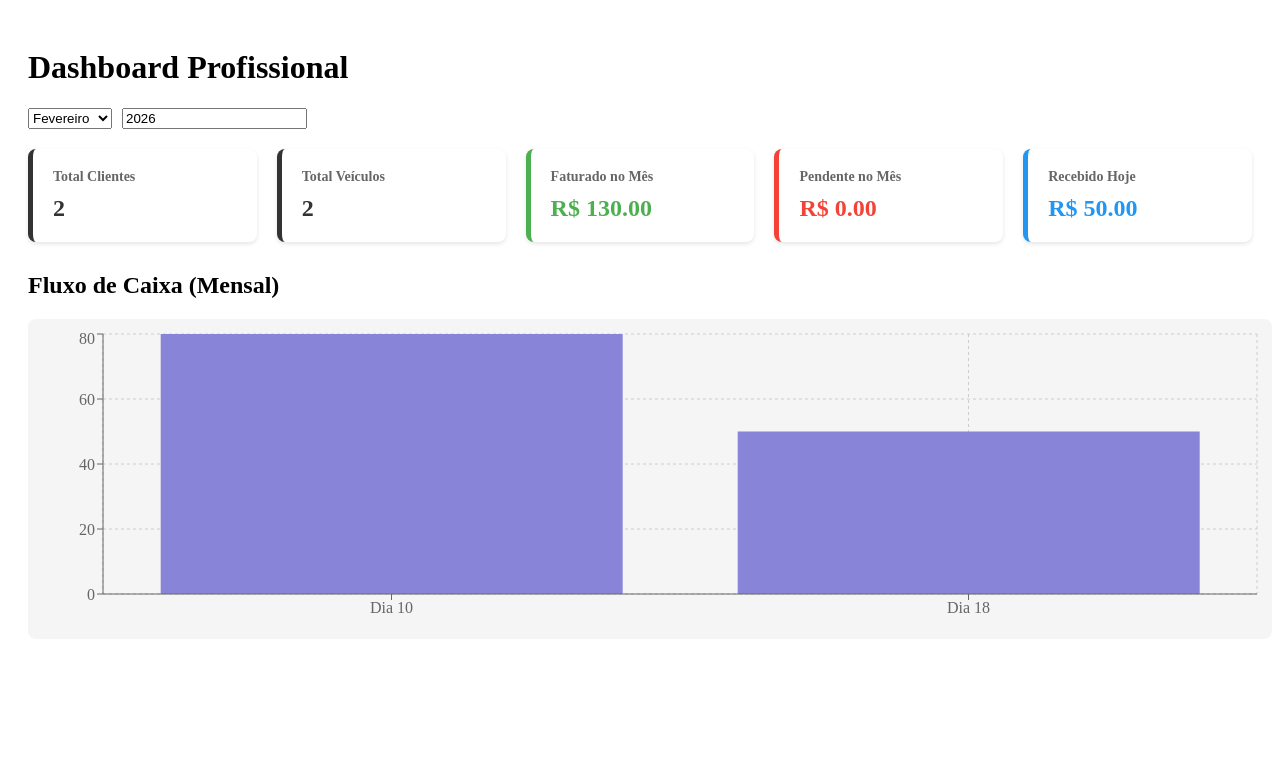
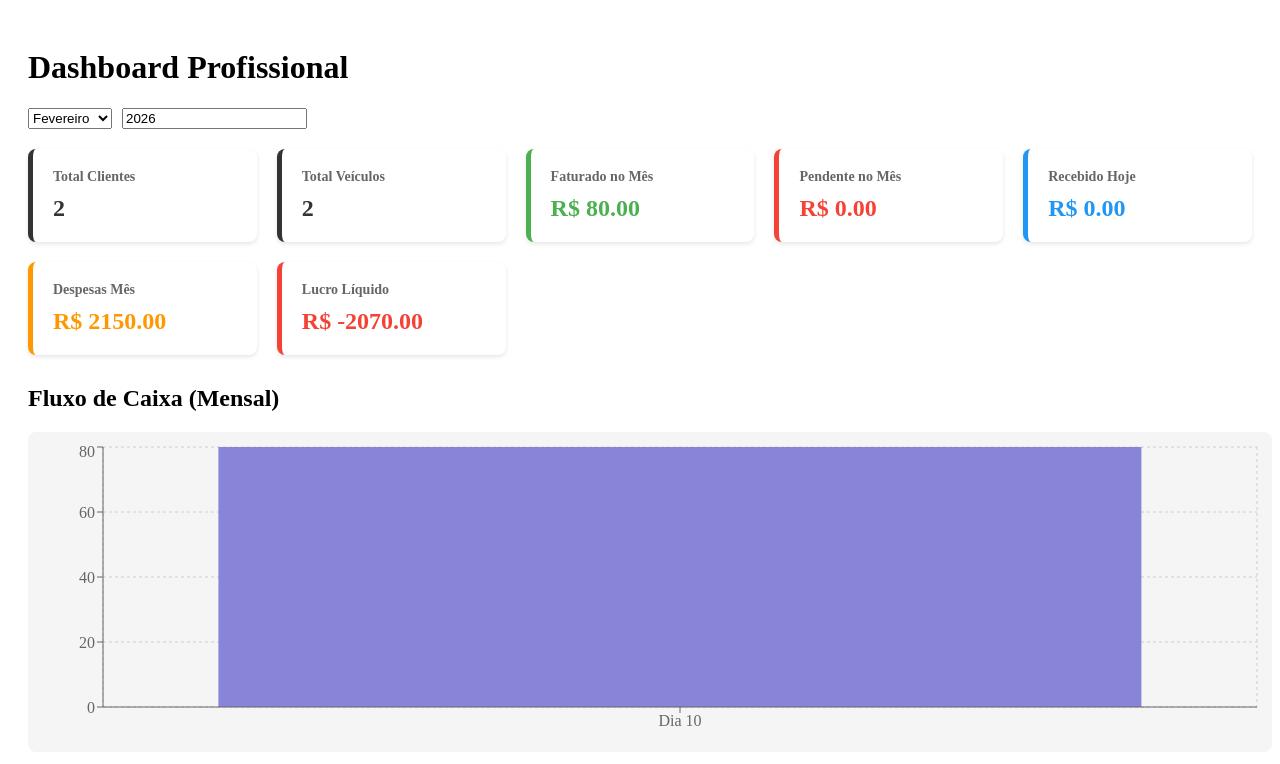
Before and after one commit to RaphaLsantos/lavaRapidoGerenciador, a React (Vite) app in the folder LavaRapidoGerenciador/: page /dashboard in a window 1280 px wide. Shown: the top 764 px of the page. Built offline with nearby package versions, Linux system fonts and the light colour scheme; data requests are answered from the project's data file.

Commit message:
feat: implementar estrutura SaaS completa (Agendamentos, Funcionários, Despesas e Histórico)

```diff
--- a/LavaRapidoGerenciador/db.json
+++ b/LavaRapidoGerenciador/db.json
@@ -1,29 +1,21 @@
 {
   "clientes": [
-    {
-      "id": "8f9e",
-      "nome": "Raphael Santos"
-    },
-    {
-      "id": "589a",
-      "nome": "Clara Oliveira"
-    }
+    { "id": "8f9e", "nome": "Raphael Santos", "email": "rapha@email.com", "telefone": "(11) 99999-9999" },
+    { "id": "589a", "nome": "Clara Oliveira", "email": "clara@email.com", "telefone": "(11) 88888-8888" }
   ],
   "veiculos": [
-    {
-      "id": "4da4",
-      "modelo": "Corsa",
-      "placa": "ABC-1234",
-      "cor": "Preto",
-      "clienteId": "8f9e"
-    },
-    {
-      "id": "4417",
-      "modelo": "Onix",
-      "placa": "XYZ-5678",
-      "cor": "Cinza",
-      "clienteId": "589a"
-    }
+    { "id": "4da4", "modelo": "Corsa", "placa": "ABC-1234", "cor": "Preto", "clienteId": "8f9e" },
+    { "id": "4417", "modelo": "Onix", "placa": "XYZ-5678", "cor": "Cinza", "clienteId": "589a" }
+  ],
+  "precosServicos": [
+    { "id": 1, "nome": "Lavagem Simples", "preco": 50, "categoria": "Lavagem" },
+    { "id": 2, "nome": "Lavagem Completa", "preco": 80, "categoria": "Lavagem" },
+    { "id": 3, "nome": "Polimento Cristalizado", "preco": 250, "categoria": "Estética" },
+    { "id": 4, "nome": "Higienização Interna", "preco": 150, "categoria": "Estética" }
+  ],
+  "funcionarios": [
+    { "id": 1, "nome": "João Silva", "cargo": "Lavador", "comissaoPercentual": 10 },
+    { "id": 2, "nome": "Maria Souza", "cargo": "Especialista Estética", "comissaoPercentual": 15 }
   ],
   "servicos": [
     {
@@ -32,31 +24,21 @@
       "valor": 80,
       "veiculoId": "4da4",
       "status": "Finalizado",
-      "dataCriacao": "2026-02-10T10:00:00.000Z"
-    },
-    {
-      "id": "s2",
-      "descricao": "Polimento",
-      "valor": 150,
-      "veiculoId": "4417",
-      "status": "Em andamento",
-      "dataCriacao": "2026-02-18T09:00:00.000Z"
+      "dataCriacao": "2026-02-10T10:00:00.000Z",
+      "funcionarioId": 1
     }
   ],
   "pagamentos": [
-    {
-      "id": "p1",
-      "servicoId": "s1",
-      "valorPago": 80,
-      "formaPagamento": "PIX",
-      "data": "2026-02-10T10:30:00.000Z"
-    },
-    {
-      "id": "p2",
-      "servicoId": "s2",
-      "valorPago": 50,
-      "formaPagamento": "Dinheiro",
-      "data": "2026-02-18T09:15:00.000Z"
-    }
+    { "id": "p1", "servicoId": "s1", "valorPago": 80, "formaPagamento": "PIX", "data": "2026-02-10T10:30:00.000Z" }
+  ],
+  "agendamentos": [
+    { "id": 1, "clienteId": "8f9e", "veiculoId": "4da4", "servicoTipoId": 2, "dataHora": "2026-02-20T14:00:00.000Z", "status": "Confirmado" }
+  ],
+  "despesas": [
+    { "id": 1, "descricao": "Aluguel Fevereiro", "valor": 2000, "categoria": "Aluguel", "data": "2026-02-05T08:00:00.000Z" },
+    { "id": 2, "descricao": "Shampoo Automotivo", "valor": 150, "categoria": "Produtos", "data": "2026-02-12T15:00:00.000Z" }
+  ],
+  "comissoes": [
+    { "id": 1, "funcionarioId": 1, "servicoId": "s1", "valor": 8, "data": "2026-02-10T10:30:00.000Z" }
   ]
 }
--- /dev/null
+++ b/LavaRapidoGerenciador/src/hooks/useSaaS.tsx
@@ -0,0 +1,75 @@
+import { useState, useCallback } from "react";
+import { api } from "../services/api";
+import type {
+    PrecoServico,
+    Funcionario,
+    Agendamento,
+    Despesa,
+    Comissao
+} from "../types/SaaS";
+
+export function useSaaS() {
+    const [loading, setLoading] = useState(false);
+
+    // --- TABELA DE PREÇOS ---
+    const buscarPrecos = useCallback(async () => {
+        const response = await api.get<PrecoServico[]>("/precosServicos");
+        return response.data;
+    }, []);
+
+    // --- FUNCIONÁRIOS E COMISSÕES ---
+    const buscarFuncionarios = useCallback(async () => {
+        const response = await api.get<Funcionario[]>("/funcionarios");
+        return response.data;
+    }, []);
+
+    const registrarComissao = async (comissao: Omit<Comissao, "id">) => {
+        await api.post("/comissoes", comissao);
+    };
+
+    // --- AGENDAMENTOS ---
+    const buscarAgendamentos = useCallback(async () => {
+        const response = await api.get<Agendamento[]>("/agendamentos");
+        return response.data;
+    }, []);
+
+    const criarAgendamento = async (agendamento: Omit<Agendamento, "id">) => {
+        const response = await api.post<Agendamento>("/agendamentos", agendamento);
+        return response.data;
+    };
+
+    // --- DESPESAS ---
+    const buscarDespesas = useCallback(async () => {
+        const response = await api.get<Despesa[]>("/despesas");
+        return response.data;
+    }, []);
+
+    const adicionarDespesa = async (despesa: Omit<Despesa, "id">) => {
+        const response = await api.post<Despesa>("/despesas", despesa);
+        return response.data;
+    };
+
+    // --- HISTÓRICO DO CLIENTE ---
+    const buscarHistoricoCliente = useCallback(async (clienteId: string | number) => {
+        // Busca serviços vinculados aos veículos do cliente
+        const veiculos = await api.get(`/veiculos?clienteId=${clienteId}`);
+        const idsVeiculos = veiculos.data.map((v: any) => v.id);
+
+        const servicos = await api.get("/servicos");
+        const historico = servicos.data.filter((s: any) => idsVeiculos.includes(s.veiculoId));
+
+        return historico;
+    }, []);
+
+    return {
+        loading,
+        buscarPrecos,
+        buscarFuncionarios,
+        registrarComissao,
+        buscarAgendamentos,
+        criarAgendamento,
+        buscarDespesas,
+        adicionarDespesa,
+        buscarHistoricoCliente
+    };
+}
--- a/LavaRapidoGerenciador/src/pages/Clientes.tsx
+++ b/LavaRapidoGerenciador/src/pages/Clientes.tsx
@@ -3,6 +3,7 @@ import type { Cliente } from "../types/Cliente";
 import { useClientes } from "../hooks/UseClientes";
 import { useVeiculos } from "../hooks/UseVeiculos";
 import Servicos from "./Servicos";
+import HistoricoCliente from "./HistoricoCliente";
 
 export default function Clientes() {
   const [nome, setNome] = useState("");
@@ -72,6 +73,7 @@ export default function Clientes() {
             <button onClick={() => selecionarCliente(cliente.id!)}>
               Ver veículos
             </button>
+            <HistoricoCliente clienteId={cliente.id!} />
           </li>
 
         ))}
--- a/LavaRapidoGerenciador/src/pages/Dashboard.tsx
+++ b/LavaRapidoGerenciador/src/pages/Dashboard.tsx
@@ -1,6 +1,7 @@
 import { useEffect, useState, useMemo } from "react";
 import { useServicos } from "../hooks/useServicos";
 import { usePagamentos } from "../hooks/usePagamentos";
+import { useSaaS } from "../hooks/useSaaS";
 import { api } from "../services/api";
 import {
     BarChart,
@@ -17,11 +18,13 @@ import type { Servico } from "../types/Servico";
 export default function Dashboard() {
     const { buscarTodosServicos } = useServicos();
     const { buscarTodosPagamentos } = usePagamentos();
+    const { buscarDespesas } = useSaaS();
 
     const [clientesCount, setClientesCount] = useState(0);
     const [veiculosCount, setVeiculosCount] = useState(0);
     const [servicos, setServicos] = useState<Servico[]>([]);
     const [pagamentos, setPagamentos] = useState<Pagamento[]>([]);
+    const [despesas, setDespesas] = useState<any[]>([]);
 
     // Filtro de Mês/Ano
     const [mesSelecionado, setMesSelecionado] = useState(new Date().getMonth());
@@ -29,15 +32,17 @@ export default function Dashboard() {
 
     useEffect(() => {
         async function carregarDados() {
-            const [s, p, c, v] = await Promise.all([
+            const [s, p, c, v, d] = await Promise.all([
                 buscarTodosServicos(),
                 buscarTodosPagamentos(),
                 api.get("/clientes"),
-                api.get("/veiculos")
+                api.get("/veiculos"),
+                buscarDespesas()
             ]);
 
             setServicos(s);
             setPagamentos(p);
+            setDespesas(d);
             setClientesCount(c.data.length);
             setVeiculosCount(v.data.length);
         }
@@ -58,6 +63,15 @@ export default function Dashboard() {
         });
 
         const totalFaturado = pagamentosNoMes.reduce((acc, p) => acc + p.valorPago, 0);
+
+        const totalDespesas = despesas
+            .filter(d => {
+                const data = new Date(d.data);
+                return data.getMonth() === mesSelecionado && data.getFullYear() === anoSelecionado;
+            })
+            .reduce((acc, d) => acc + d.valor, 0);
+
+        const lucroLiquido = totalFaturado - totalDespesas;
 
         // Total pendente: Valor total dos serviços finalizados no mês - total pago por esses serviços
         const totalPendente = servicosNoMes
@@ -94,6 +108,8 @@ export default function Dashboard() {
             totalFaturado,
             totalPendente,
             totalHoje,
+            totalDespesas,
+            lucroLiquido,
             dadosGrafico
         };
     }, [pagamentos, servicos, mesSelecionado, anoSelecionado]);
@@ -129,6 +145,8 @@ export default function Dashboard() {
                 <Card title="Faturado no Mês" value={`R$ ${dadosFiltrados.totalFaturado.toFixed(2)}`} color="#4caf50" />
                 <Card title="Pendente no Mês" value={`R$ ${dadosFiltrados.totalPendente.toFixed(2)}`} color="#f44336" />
                 <Card title="Recebido Hoje" value={`R$ ${dadosFiltrados.totalHoje.toFixed(2)}`} color="#2196f3" />
+                <Card title="Despesas Mês" value={`R$ ${dadosFiltrados.totalDespesas.toFixed(2)}`} color="#ff9800" />
+                <Card title="Lucro Líquido" value={`R$ ${dadosFiltrados.lucroLiquido.toFixed(2)}`} color={dadosFiltrados.lucroLiquido >= 0 ? "#4caf50" : "#f44336"} />
             </div>
 
             <h2>Fluxo de Caixa (Mensal)</h2>
--- /dev/null
+++ b/LavaRapidoGerenciador/src/pages/HistoricoCliente.tsx
@@ -0,0 +1,34 @@
+import { useEffect, useState } from "react";
+import { useSaaS } from "../hooks/useSaaS";
+import type { Servico } from "../types/Servico";
+
+interface HistoricoProps {
+    clienteId: string | number;
+}
+
+export default function HistoricoCliente({ clienteId }: HistoricoProps) {
+    const { buscarHistoricoCliente } = useSaaS();
+    const [historico, setHistorico] = useState<Servico[]>([]);
+
+    useEffect(() => {
+        buscarHistoricoCliente(clienteId).then(setHistorico);
+    }, [clienteId, buscarHistoricoCliente]);
+
+    return (
+        <div style={{ marginTop: '15px', padding: '10px', backgroundColor: '#fff', borderRadius: '8px', border: '1px solid #eee' }}>
+            <h5 style={{ margin: '0 0 10px 0' }}>Histórico de Serviços</h5>
+            {historico.length === 0 ? (
+                <p style={{ fontSize: '12px', color: '#999' }}>Nenhum serviço realizado ainda.</p>
+            ) : (
+                <ul style={{ listStyle: 'none', padding: 0, margin: 0 }}>
+                    {historico.map(s => (
+                        <li key={s.id} style={{ fontSize: '13px', padding: '5px 0', borderBottom: '1px solid #f9f9f9', display: 'flex', justifyContent: 'space-between' }}>
+                            <span>{new Date(s.dataCriacao).toLocaleDateString()} - {s.descricao}</span>
+                            <span style={{ fontWeight: 'bold' }}>R$ {s.valor.toFixed(2)}</span>
+                        </li>
+                    ))}
+                </ul>
+            )}
+        </div>
+    );
+}
--- /dev/null
+++ b/LavaRapidoGerenciador/src/pages/TabelaPrecos.tsx
@@ -0,0 +1,47 @@
+import { useEffect, useState } from "react";
+import { useSaaS } from "../hooks/useSaaS";
+import type { PrecoServico } from "../types/SaaS";
+
+export default function TabelaPrecos() {
+    const { buscarPrecos } = useSaaS();
+    const [precos, setPrecos] = useState<PrecoServico[]>([]);
+
+    useEffect(() => {
+        buscarPrecos().then(setPrecos);
+    }, [buscarPrecos]);
+
+    return (
+        <div style={{ padding: '20px' }}>
+            <h1>Tabela de Preços (SaaS)</h1>
+            <table style={{ width: '100%', borderCollapse: 'collapse', marginTop: '20px' }}>
+                <thead>
+                    <tr style={{ backgroundColor: '#f4f4f4', textAlign: 'left' }}>
+                        <th style={{ padding: '12px', borderBottom: '2px solid #ddd' }}>Serviço</th>
+                        <th style={{ padding: '12px', borderBottom: '2px solid #ddd' }}>Categoria</th>
+                        <th style={{ padding: '12px', borderBottom: '2px solid #ddd' }}>Preço</th>
+                    </tr>
+                </thead>
+                <tbody>
+                    {precos.map(p => (
+                        <tr key={p.id}>
+                            <td style={{ padding: '12px', borderBottom: '1px solid #eee' }}>{p.nome}</td>
+                            <td style={{ padding: '12px', borderBottom: '1px solid #eee' }}>
+                                <span style={{
+                                    padding: '4px 8px',
+                                    borderRadius: '12px',
+                                    fontSize: '12px',
+                                    backgroundColor: p.categoria === 'Lavagem' ? '#e3f2fd' : '#f3e5f5'
+                                }}>
+                                    {p.categoria}
+                                </span>
+                            </td>
+                            <td style={{ padding: '12px', borderBottom: '1px solid #eee', fontWeight: 'bold' }}>
+                                R$ {p.preco.toFixed(2)}
+                            </td>
+                        </tr>
+                    ))}
+                </tbody>
+            </table>
+        </div>
+    );
+}
--- a/LavaRapidoGerenciador/src/routes/AppRoutes.tsx
+++ b/LavaRapidoGerenciador/src/routes/AppRoutes.tsx
@@ -1,6 +1,7 @@
 import { BrowserRouter, Routes, Route, Navigate } from "react-router-dom";
 import Clientes from "../pages/Clientes";
 import Dashboard from "../pages/Dashboard";
+import TabelaPrecos from "../pages/TabelaPrecos";
 
 export default function AppRoutes() {
     return (
@@ -8,6 +9,7 @@ export default function AppRoutes() {
             <Routes>
                 <Route path="/clientes" element={<Clientes />} />
                 <Route path="/dashboard" element={<Dashboard />} />
+                <Route path="/servicos-precos" element={<TabelaPrecos />} />
                 <Route path="/" element={<Navigate to="/clientes" replace />} />
             </Routes>
         </BrowserRouter>
--- /dev/null
+++ b/LavaRapidoGerenciador/src/types/SaaS.ts
@@ -0,0 +1,38 @@
+export interface PrecoServico {
+    id: string | number;
+    nome: string;
+    preco: number;
+    categoria: "Lavagem" | "Estética" | "Mecânica";
+}
+
+export interface Funcionario {
+    id: string | number;
+    nome: string;
+    cargo: string;
+    comissaoPercentual: number; // Ex: 10 para 10%
+}
+
+export interface Agendamento {
+    id: string | number;
+    clienteId: string | number;
+    veiculoId: string | number;
+    servicoTipoId: string | number;
+    dataHora: string;
+    status: "Pendente" | "Confirmado" | "Cancelado" | "Concluído";
+}
+
+export interface Despesa {
+    id: string | number;
+    descricao: string;
+    valor: number;
+    categoria: "Aluguel" | "Produtos" | "Salários" | "Outros";
+    data: string;
+}
+
+export interface Comissao {
+    id: string | number;
+    funcionarioId: string | number;
+    servicoId: string | number;
+    valor: number;
+    data: string;
+}
```
Also changed, not shown: 1 other file (tests, documents, lock files or other folders).
